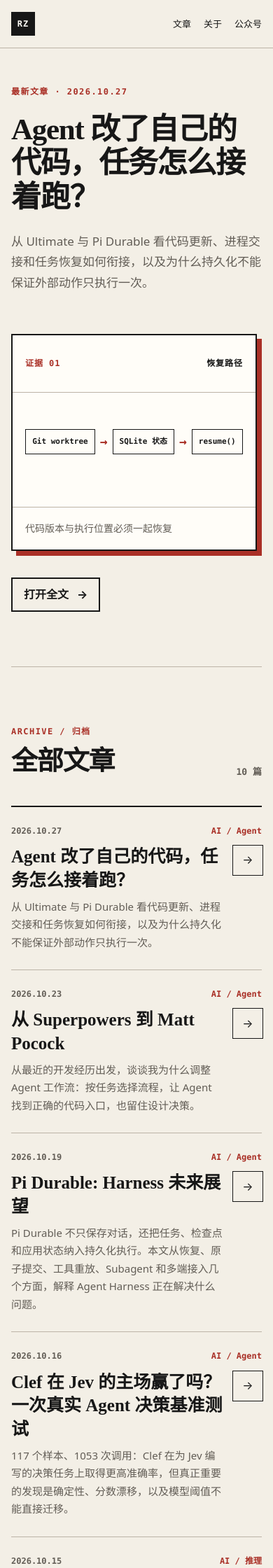
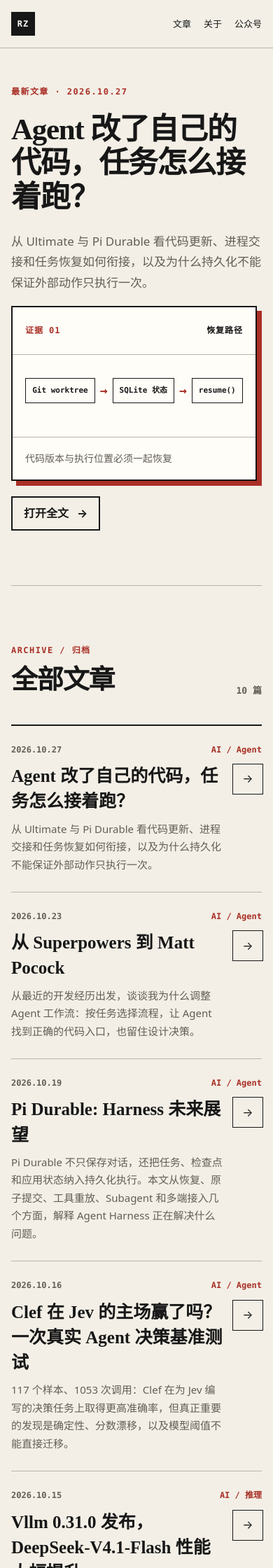
Before and after one commit to huruizhi/huruizhi.github.io, a Jekyll site: the page built from index.md, in a window 390 px wide. Shown: the top 2240 px of the page at 70% size. Built offline with Jekyll 4.4.1, drawn with Linux system fonts in a browser that asks for light colours.

Commit message:
Tighten mobile hero and archive typography

```diff
--- a/assets/css/site.css
+++ b/assets/css/site.css
@@ -278,17 +278,17 @@ img { display: block; max-width: 100%; height: auto; }
   .lead-story__copy > .eyebrow { order: 1; }
   .lead-story__copy > h1 { order: 2; }
   .lead-story__copy > .lead-story__summary { order: 3; }
-  .evidence-window { order: 4; margin: 30px 7px 38px 0; }
+  .evidence-window { order: 4; min-height: 250px; margin: 18px 7px 22px 0; }
   .lead-story__copy > .text-action { order: 5; justify-self: start; }
   .lead-story h1 { font-size: 43px; }
-  .lead-story__summary { margin: 24px 0 28px; font-size: 17px; }
-  .evidence-window { min-height: 310px; box-shadow: 7px 7px 0 var(--accent); }
-  .evidence-window__flow { gap: 7px; padding: 34px 14px 22px; }
+  .lead-story__summary { margin: 24px 0 0; font-size: 17px; }
+  .evidence-window { box-shadow: 7px 7px 0 var(--accent); }
+  .evidence-window__flow { gap: 7px; padding: 22px 14px 16px; }
   .evidence-node { padding: 10px 9px; font-size: 11px; }
   .article-index { padding: 84px 0 54px; }
   .article-row { grid-template-columns: 1fr 42px; gap: 12px; padding: 26px 0; }
   .article-row__meta { grid-column: 1 / -1; display: flex; justify-content: space-between; }
-  .article-row__body h3 { font-size: 25px; }
+  .article-row__body h3 { font-size: 25px; line-height: 1.45; }
   .article-row__arrow { grid-column: 2; grid-row: 2; }
   .wechat-follow { grid-template-columns: 1fr; margin-bottom: 76px; padding: 30px 24px; }
   .wechat-follow__code { justify-self: start; }
```
